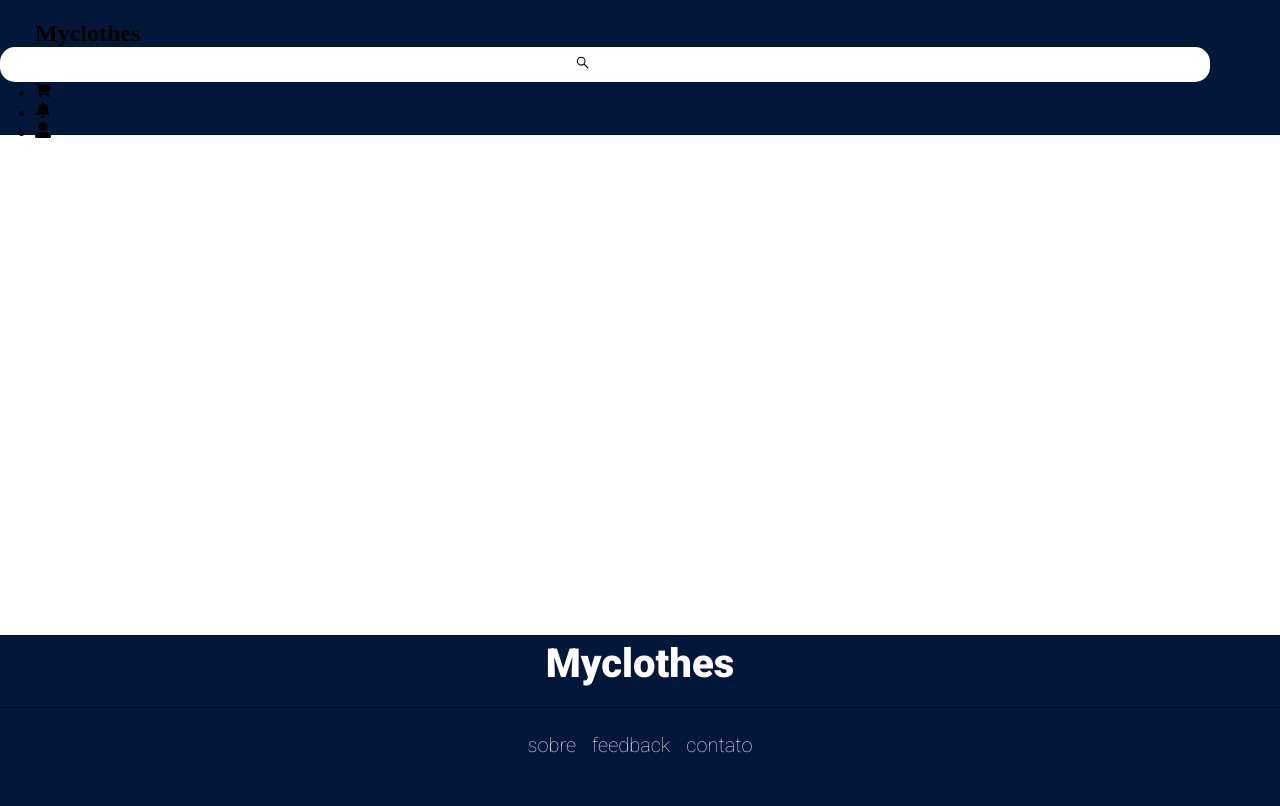
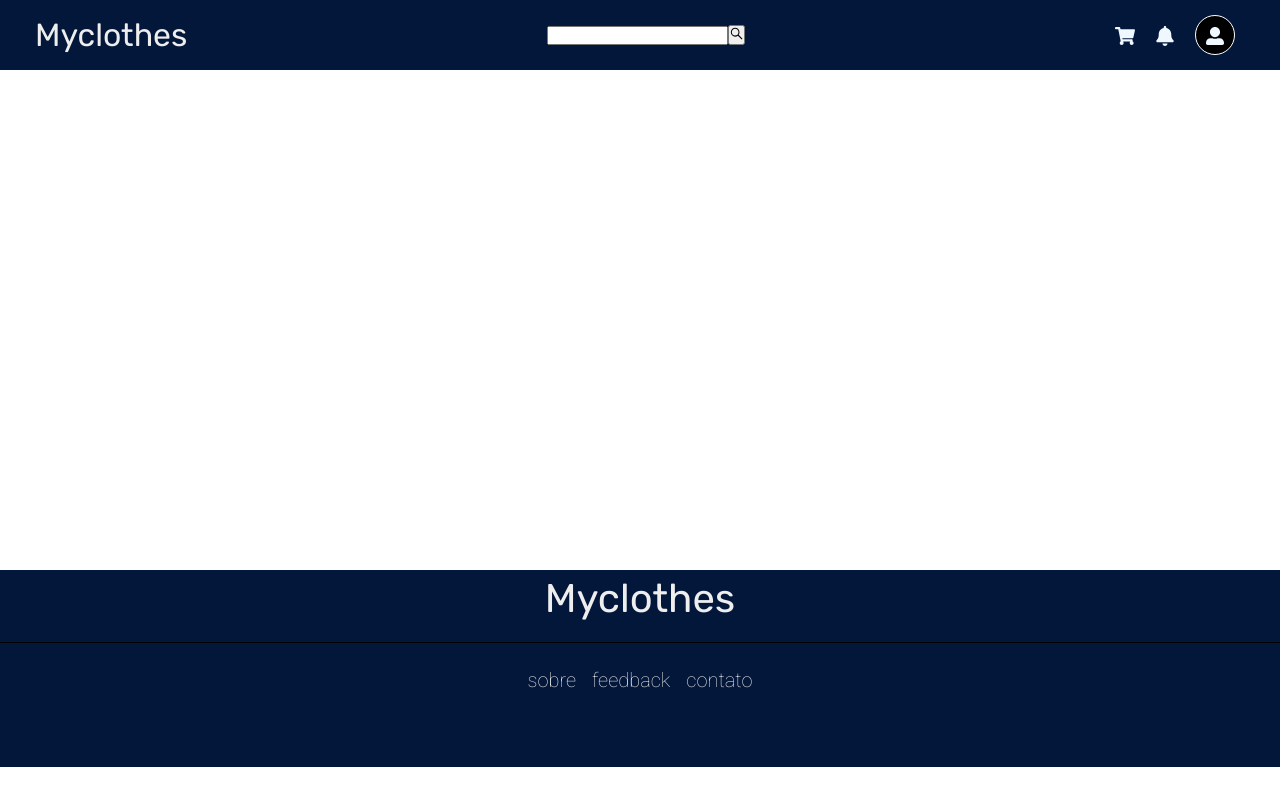
Before and after one commit to Keven-RM/Myclothes-, a React (Create React App) app in the folder frontend/: page / in a window 1280 px wide. Shown: the top 806 px of the page. Built offline with nearby package versions, Linux system fonts and the light colour scheme.

Commit message:
nova estilização do header

```diff
--- a/frontend/src/app.css
+++ b/frontend/src/app.css
@@ -1,12 +1,9 @@
 @import url('https://fonts.googleapis.com/css2?family=Roboto:ital,wght@0,100;0,400;0,900;1,400;1,900&display=swap');
+@import url('https://fonts.googleapis.com/css2?family=Rubik:wght@400;500;600&display=swap');
 *{
     box-sizing: border-box;
     margin: 0;
     padding: 0;
-}
-
-.icons{
-  color:#FFFBFB
 }
 
 .icons, button{
--- a/frontend/src/components/footer/styles.css
+++ b/frontend/src/components/footer/styles.css
@@ -4,8 +4,6 @@
 }
 
 footer .title{
-    color: #fff;
-    font-family: 'Roboto', sans-serif;
     color: #fff;
     font-size: 20px;
     margin: 0 0 5px;
@@ -14,6 +12,12 @@
     justify-content: center;
     padding: 5px 0 20px;
     border-bottom: 1px solid #000000;
+}
+
+footer .title h1{
+    font-family: 'Rubik', sans-serif;
+    color: #eeeeee;
+    font-weight: normal;
 }
 
 footer ul{
--- a/frontend/src/components/header/index.js
+++ b/frontend/src/components/header/index.js
@@ -14,7 +14,7 @@
     return(
         <header>
             <div className="title">
-                <h2>Myclothes</h2>
+                <h1>Myclothes</h1>
             </div>
             <div className="search-bar">
                 <form>
@@ -26,9 +26,9 @@
             </div>
             <div className="perfil">
                 <ul>
-                    <li><FaShoppingCart/></li>
-                    <li><FaBell/></li>
-                    <li><FaUserAlt/></li>
+                    <li><FaShoppingCart className="icons" /></li>
+                    <li><FaBell className="icons" /></li>
+                    <li  className="perfil-icon"><FaUserAlt className="icons"/></li>
                 </ul>
             </div>
         </header>
--- a/frontend/src/components/header/styles.css
+++ b/frontend/src/components/header/styles.css
@@ -1,97 +1,36 @@
 header{
     background-color: #03173B;
-    height: 135px;
+    height: 70px;
     width: 100%;
     padding: 20px 35px;
-}
-
-header .header-top{
     display: flex;
     justify-content: space-between;
     align-items: center;
 }
 
-header h1{
-    font-family: 'Roboto', sans-serif;
-    color: #fff;
-    font-size: 35pt;
-    margin: 0 0 5px;
-    cursor: pointer;
+header .title h1{
+    font-family: 'Rubik', sans-serif;
+    color: #eeeeee;
+    font-weight: normal;
 }
 
-.icons{
-    font-size: 30pt;
+
+
+header .perfil ul li{
+    display: inline-flex;
+    color: aliceblue;
+    font-size: 20px;
 }
 
-.icons:hover{
-    color:#e7e7e7;
-    transition: 300ms;
+header .perfil ul li{
+    height: 40px;
+    width:  40px;
+    padding: 10px;
 }
 
-.search-bar{
-    background-color: #ffff;
-    height: 35px;
-    display: flex;
-    align-items: center;
-    padding: 0 15px;
-    border-radius: 15px;
-    border: none;
-    transform: translateX(-35px);
+header .perfil ul .perfil-icon{
+    background-color: #000000;
+    border-radius: 25px;
+    margin: 0 10px;
+    border: 1px solid white;
 }
-
-.search-bar input{
-    width: 550px;
-    height: 30px;
-    background-color: transparent;
-    font-size: 14pt;
-    border: none;
-}
-
-.search-bar button{
-    height: 30px;
-    width:  35px;
-    background-color: transparent;
-    border: none;
-    float: right;
-}
-
-.search-bar button .icons{
-    font-size: 20pt;
-    padding: 2px 0 0;
-    color: #383838;
-}
-
-.perfil-options li{
-    display: inline-flex;
-    list-style: none;
-    margin: 0 10px;
-    width:  45px;
-    height: 45px;
-    border-radius: 10px;
-    padding: 5px
-}
-
-.perfil-options .cart .icons{
-    font-size: 25pt
-}
-
-.perfil-options .perfil-icon{
-    border-radius: 25px;
-    padding: 0 2px;
-    background: #ececec;
-}
-
-header .header-down ul{
-    margin: 20px 0;
-    display: flex;
-    justify-content: center;
-}
-
-header .header-down ul li{
-    margin: 0 15px;
-    font-size: 15px;
-    list-style: none;
-    color: #fff;
-    font-weight: bold;
-    font-family: 'Roboto', sans-serif;
-}
```
